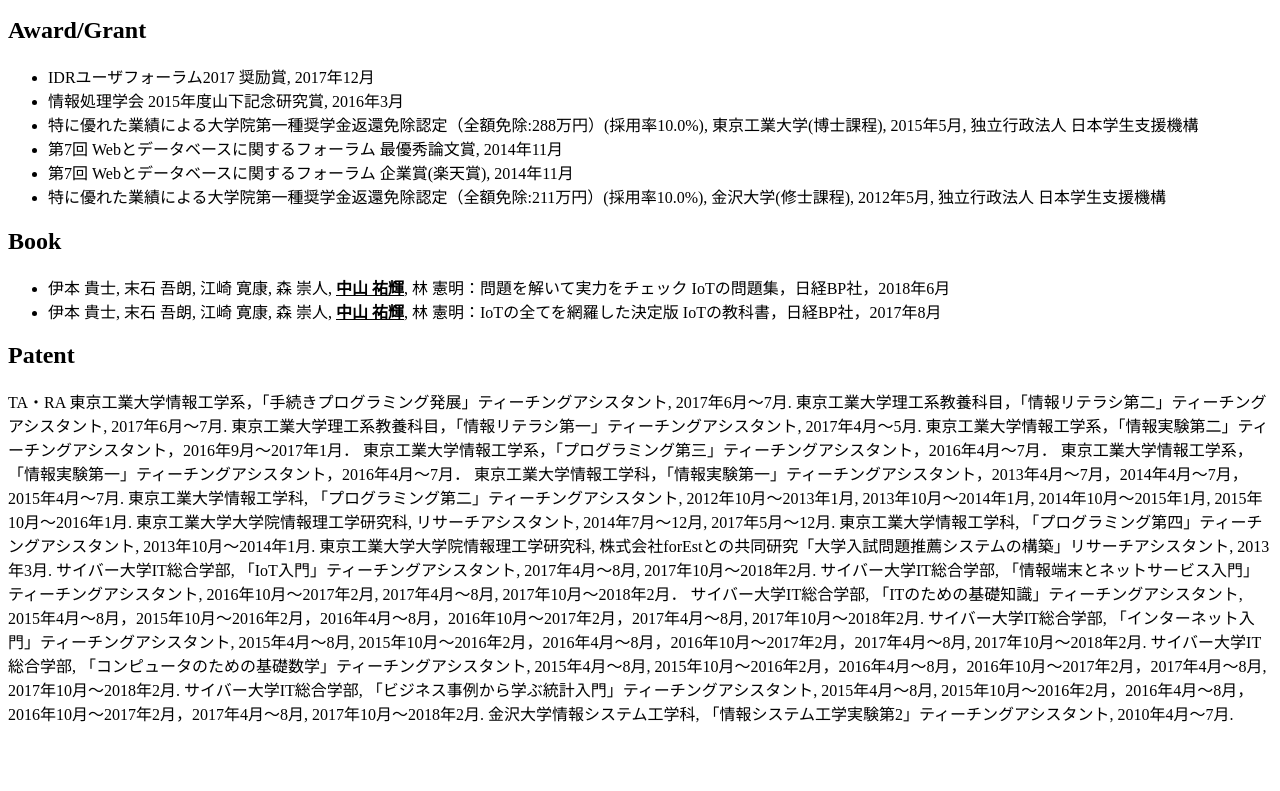
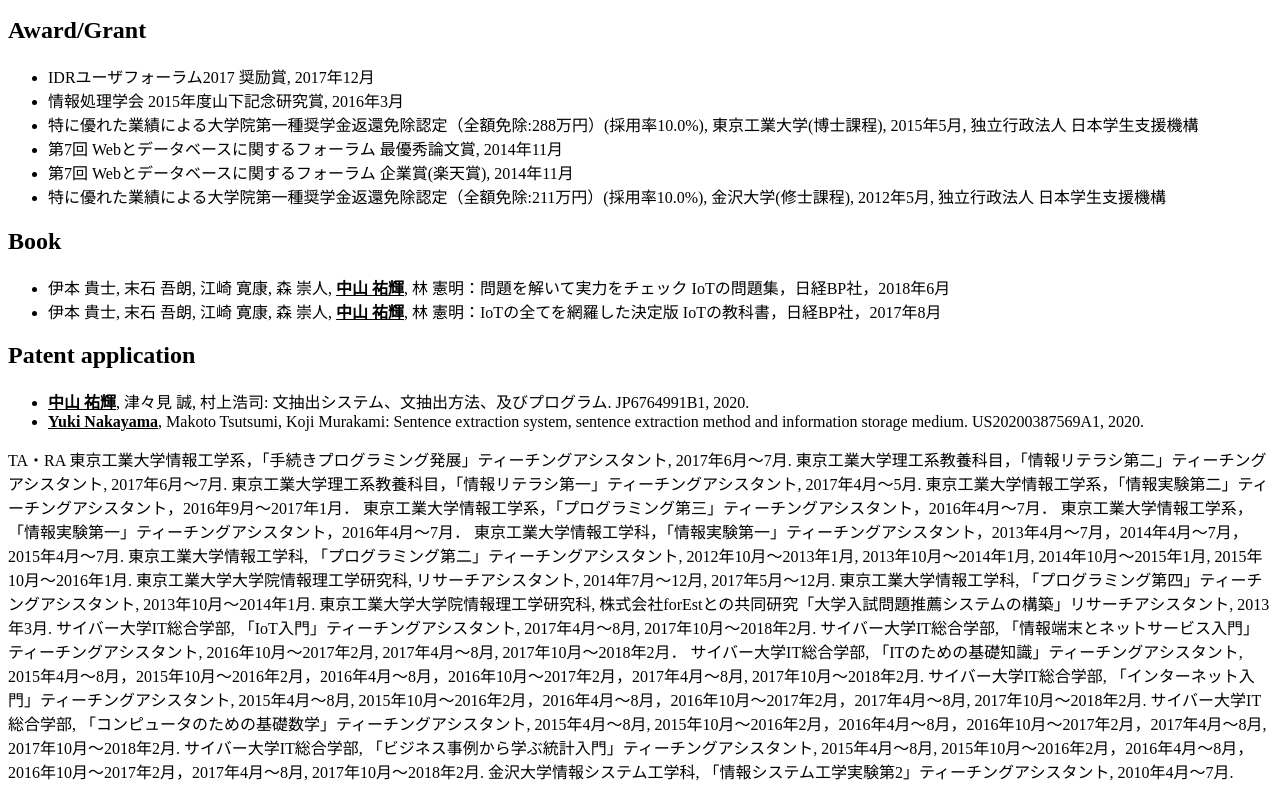
Before and after one commit to nayuukinni/yukinakayama.github.io, a plain HTML site: page index.html in a window 1280 px wide. Shown: the part 1726-2517 px from the top of the page. Before the commit the page ends 2459 px from the top, so only its background shows below. Drawn offline with Linux system fonts and the light colour scheme.

Commit message:
initial commit

```diff
--- a/index.html
+++ b/index.html
@@ -75,7 +75,12 @@
     <li>伊本 貴士, 末石 吾朗, 江崎 寛康, 森 崇人, <u><b>中山 祐輝</b></u>, 林 憲明：問題を解いて実力をチェック IoTの問題集，日経BP社，2018年6月</li>
     <li>伊本 貴士, 末石 吾朗, 江崎 寛康, 森 崇人, <u><b>中山 祐輝</b></u>, 林 憲明：IoTの全てを網羅した決定版 IoTの教科書，日経BP社，2017年8月</li>
     </ul>
-    <h2>Patent</h2>
+    <h2>Patent application</h2>
+    <ul>
+    <li><u><b>中山 祐輝</b></u>, 津々見 誠, 村上浩司: 文抽出システム、文抽出方法、及びプログラム. JP6764991B1, 2020.</li>
+    <li><u><b>Yuki Nakayama</b></u>, Makoto Tsutsumi, Koji Murakami: Sentence extraction system, sentence extraction method and information storage medium. US20200387569A1, 2020. </li>
+    </ul>
+
 TA・RA
     東京工業大学情報工学系，「手続きプログラミング発展」ティーチングアシスタント, 2017年6月〜7月.
     東京工業大学理工系教養科目，「情報リテラシ第二」ティーチングアシスタント, 2017年6月〜7月.
```
